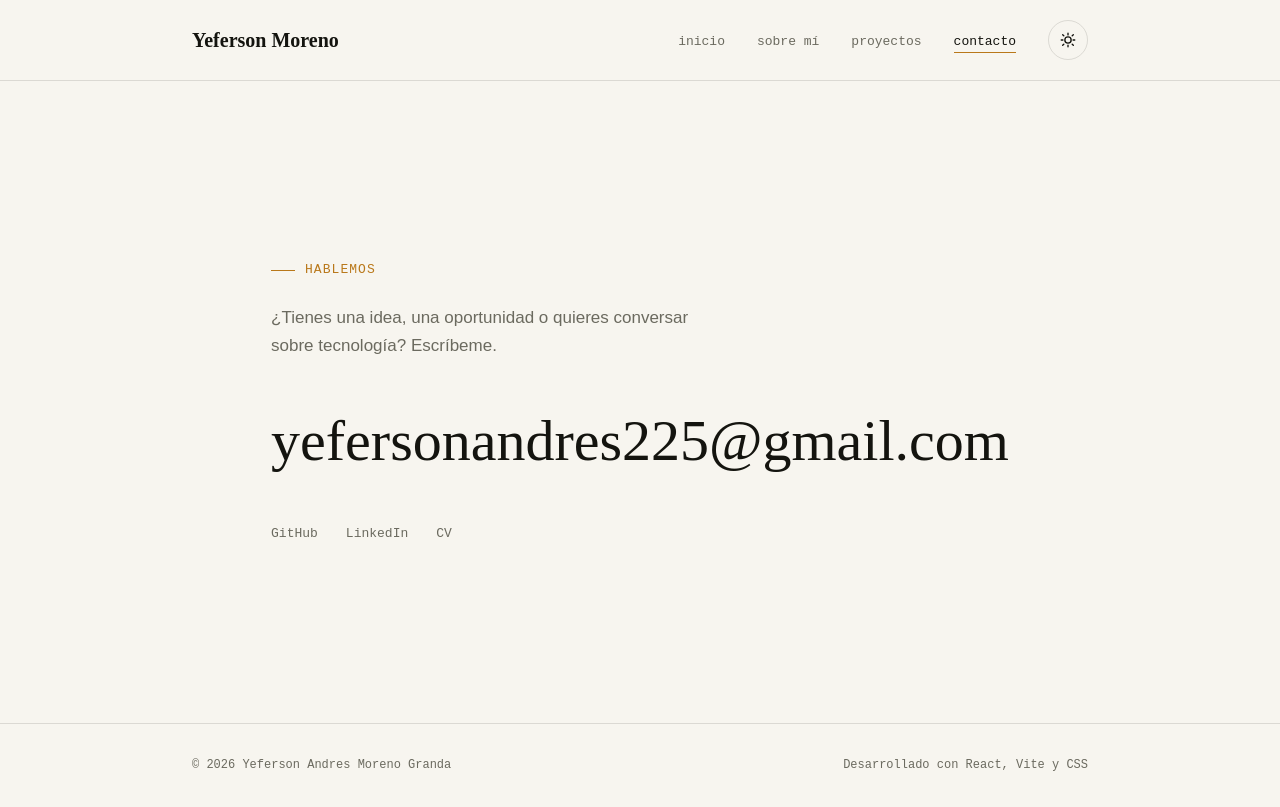
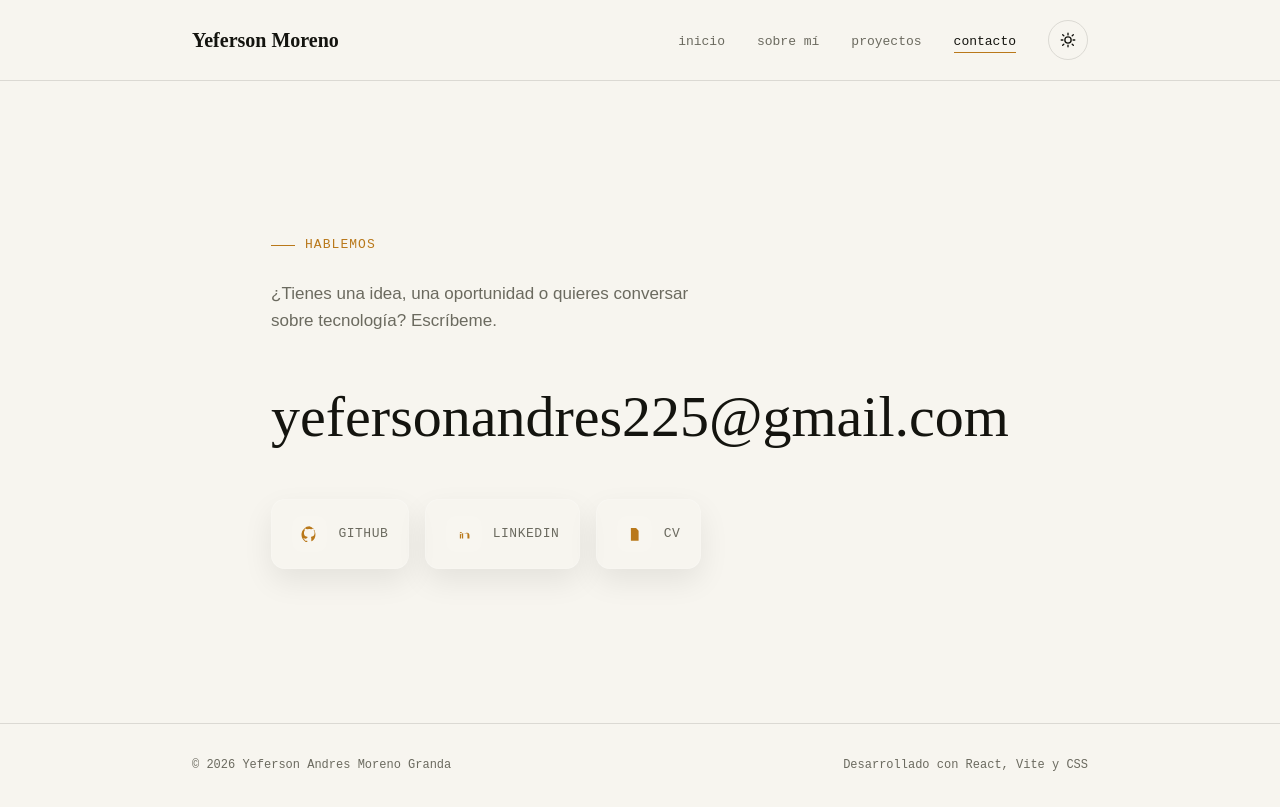
Before and after one commit to Yefersn15/Mi-Portafolios, a React (Vite) app: page /contacto in a window 1280 px wide. Built offline with nearby package versions, Linux system fonts and the light colour scheme.

Commit message:
correcion de CV

```diff
--- a/src/App.css
+++ b/src/App.css
@@ -550,17 +550,68 @@ a.email:hover {
 
 .socials {
   display: flex;
-  gap: 28px;
-  font-family: var(--font-mono);
-  font-size: 13px;
-  color: var(--muted);
+  flex-wrap: wrap;
+  gap: 1rem;
   margin-top: 36px;
 }
 
-.socials a:hover {
-  color: var(--text);
+.social-card {
+  position: relative;
+  padding: 1rem 1.25rem;
+  border: 1px solid rgba(255,255,255,0.15);
+  border-radius: 14px;
+  display: flex;
+  align-items: center;
+  gap: 0.7rem;
+  overflow: hidden;
+  transition: transform 0.3s ease, border-color 0.3s ease, box-shadow 0.3s ease;
+  color: var(--muted);
+  text-decoration: none;
+  background: rgba(255,255,255,0.03);
+  box-shadow: 0 12px 30px rgba(0, 0, 0, 0.08);
 }
 
+.social-card::before {
+  content: "";
+  position: absolute;
+  inset: 0;
+  background: linear-gradient(135deg, transparent, rgba(255,255,255,0.06));
+  transform: translateX(-100%);
+  transition: transform 0.4s ease;
+}
+
+.social-card:hover::before {
+  transform: translateX(0);
+}
+
+.social-card:hover {
+  transform: translateY(-4px);
+  border-color: rgba(255,255,255,0.4);
+  color: var(--text);
+  box-shadow: 0 18px 40px rgba(0, 0, 0, 0.16);
+}
+
+.social-icon {
+  display: grid;
+  place-items: center;
+  width: 2.2rem;
+  height: 2.2rem;
+  border-radius: 10px;
+  background: rgba(255,255,255,0.08);
+  color: var(--accent);
+}
+
+.social-icon svg {
+  width: 1.05rem;
+  height: 1.05rem;
+  fill: currentColor;
+}
+
+.social-label {
+  font-family: var(--font-mono);
+  font-size: 13px;
+  letter-spacing: 0.04em;
+  text-transform: uppercase;
 /* ===== Proyectos ===== */
 .project-section {
   padding: 60px 0 80px;
--- a/src/pages/Contact.jsx
+++ b/src/pages/Contact.jsx
@@ -8,9 +8,35 @@ const Contact = () => {
         <p className="lead reveal">¿Tienes una idea, una oportunidad o quieres conversar sobre tecnología? Escríbeme.</p>
         <a className="email reveal" href="mailto:yefersonandres225@gmail.com">yefersonandres225@gmail.com</a>
         <div className="socials reveal">
-          <a href="https://github.com/Yefersn15" target="_blank" rel="noopener noreferrer">GitHub</a>
-          <a href="#" target="_blank" rel="noopener noreferrer">LinkedIn</a>
-          <a href="#" target="_blank" rel="noopener noreferrer">CV</a>
+          <a href="https://github.com/Yefersn15" target="_blank" rel="noopener noreferrer" className="social-card">
+            <span className="social-icon" aria-hidden="true">
+              <svg viewBox="0 0 24 24">
+                <path d="M12 .5a12 12 0 0 0-3.8 23.1c.6.1.8-.3.8-.6v-2.1c-3.3.7-4-1.4-4-1.4-.5-1.3-1.2-1.7-1.2-1.7-1-.7.1-.7.1-.7 1.1.1 1.7 1.2 1.7 1.2 1 .1 2.6-.8 3.3-1.3.1-.6.4-1.1.8-1.3-2.7-.3-5.5-1.3-5.5-5.9 0-1.3.5-2.4 1.2-3.2-.1-.3-.5-1.5.1-3.1 0 0 1-.3 3.3 1.2a11.6 11.6 0 0 1 6 0c2.3-1.5 3.3-1.2 3.3-1.2.6 1.6.2 2.8.1 3.1.8.8 1.2 1.9 1.2 3.2 0 4.6-2.8 5.6-5.5 5.9.4.4.8 1.1.8 2.2v3.3c0 .3.2.7.8.6A12 12 0 0 0 12 .5Z" />
+              </svg>
+            </span>
+            <span className="social-label">GitHub</span>
+          </a>
+
+          <a href="#" target="_blank" rel="noopener noreferrer" className="social-card">
+            <span className="social-icon" aria-hidden="true">
+              <svg viewBox="0 0 24 24">
+                <path d="M6.94 8.5A1.56 1.56 0 1 0 6.94 11.62a1.56 1.56 0 0 0 0-3.12ZM5.5 9.98h2.88V18H5.5zM10.24 9.98h2.76v1.12h.04c.38-.72 1.32-1.48 2.72-1.48 2.9 0 3.44 1.91 3.44 4.39V18h-2.88v-7.36h-2.76v.95h-.04c-.4-.74-1.28-1.53-2.64-1.53-1.8 0-3.68 1.18-3.68 3.72V18H10.24z" />
+              </svg>
+            </span>
+            <span className="social-label">LinkedIn</span>
+          </a>
+
+          <a href="../public/cv/hoja-de-vidaV2.pdf" target="_blank" rel="noopener noreferrer" className="social-card">
+            <span className="social-icon" aria-hidden="true">
+              <svg viewBox="0 0 24 24">
+                <path d="M7 3h7l4 4v14H7z" />
+                <path d="M14 3v4h4" />
+                <path d="M9 13h6" />
+                <path d="M9 16h6" />
+              </svg>
+            </span>
+            <span className="social-label">CV</span>
+          </a>
         </div>
       </div>
     </section>
```
Also changed, not shown: 1 other file (tests, documents, lock files or other folders).
